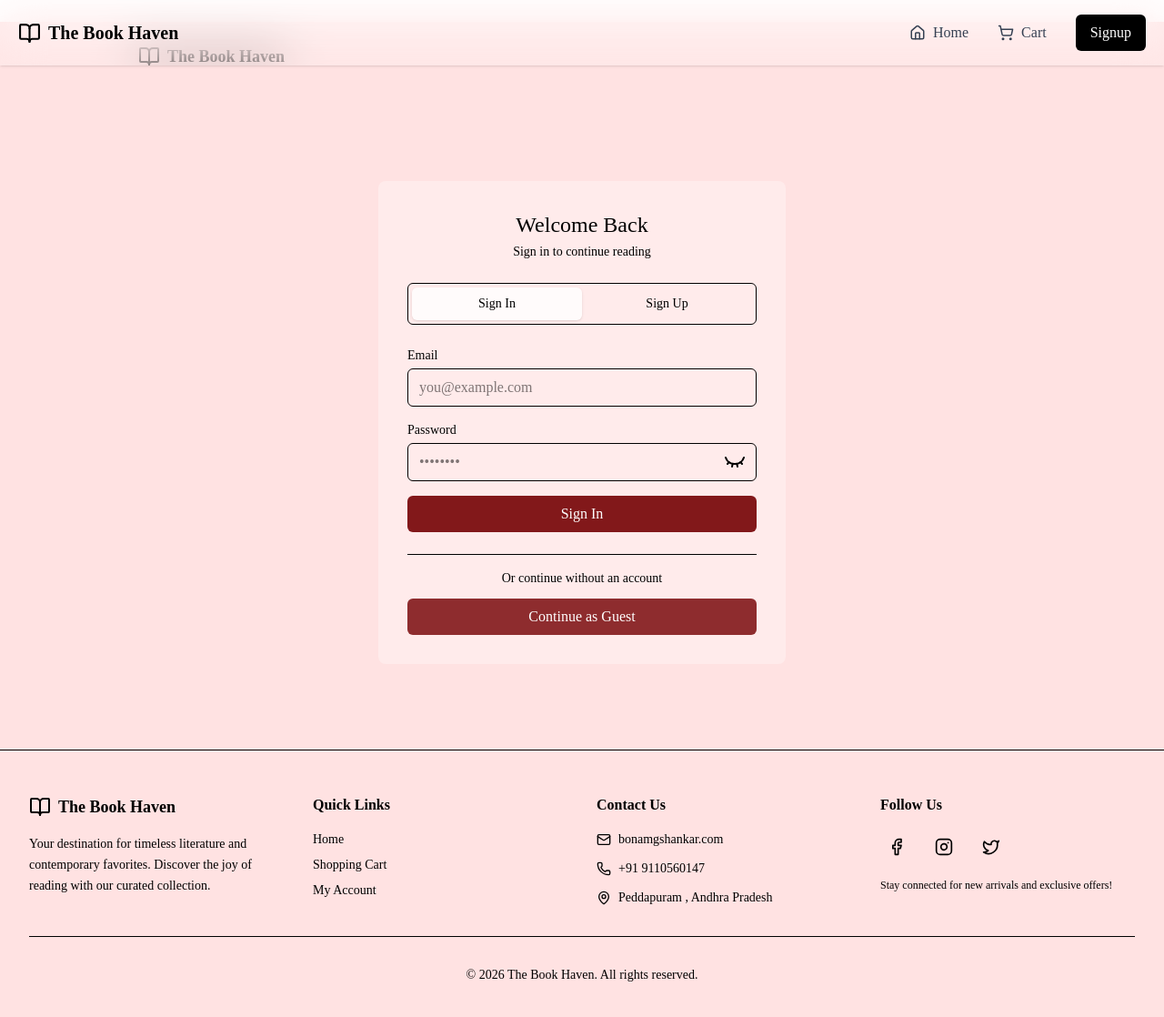
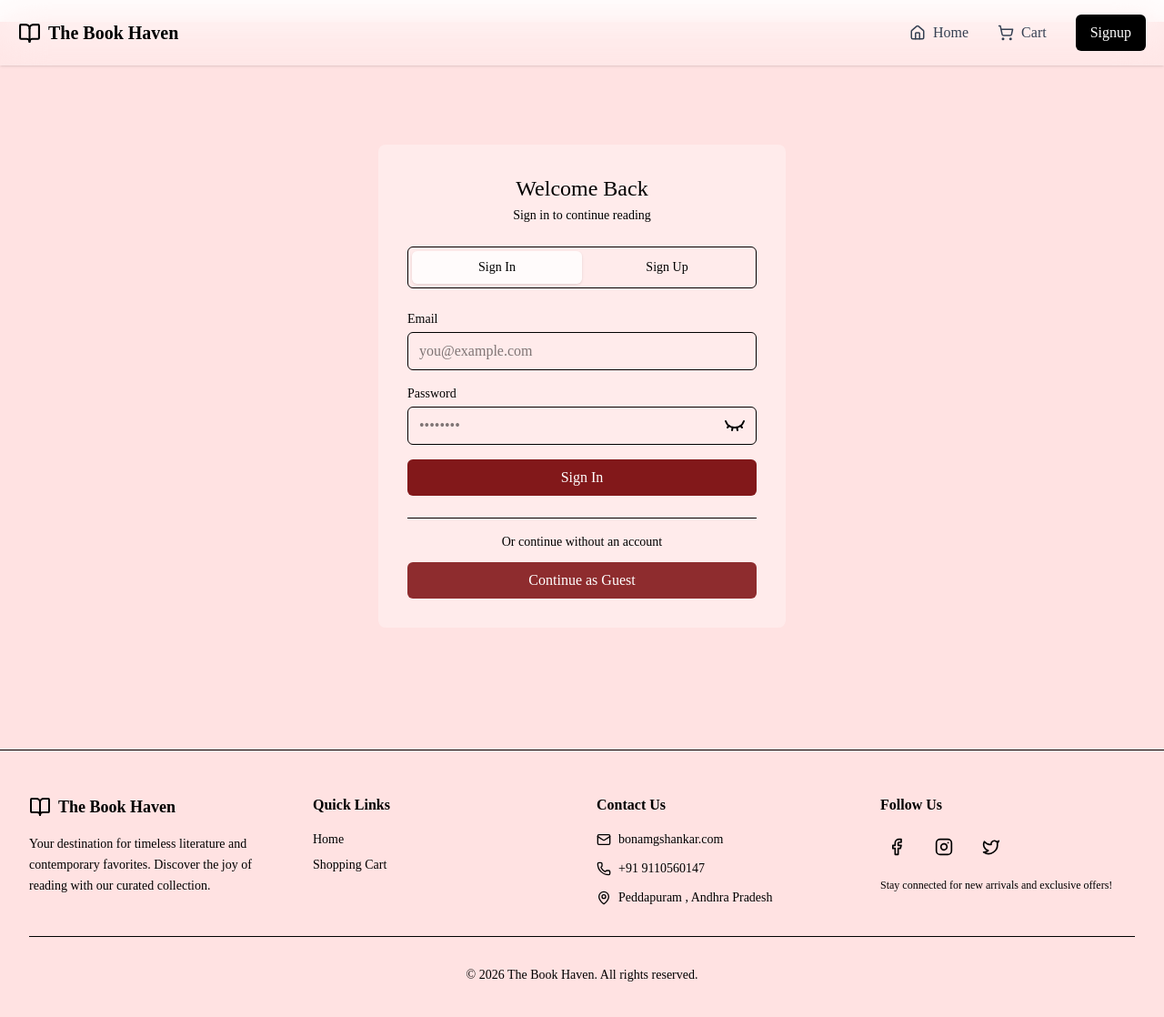
Before and after one commit to Shankars57/Book_haven, a React (Vite) app in the folder frontend/: page /auth in a window 1280 px wide. Shown: the top 1118 px of the page at 91% size. Built offline with nearby package versions, Linux system fonts and the light colour scheme.

Commit message:
Initial commit

```diff
--- a/frontend/src/components/Footer.jsx
+++ b/frontend/src/components/Footer.jsx
@@ -44,12 +44,6 @@ export function Footer() {
                 className="text-sm text-muted-foreground hover:text-foreground transition-colors"
               >
                 Shopping Cart
-              </Link>
-              <Link
-                to="/auth"
-                className="text-sm text-muted-foreground hover:text-foreground transition-colors"
-              >
-                My Account
               </Link>
             </nav>
           </div>
--- a/frontend/src/pages/Auth.jsx
+++ b/frontend/src/pages/Auth.jsx
@@ -49,17 +49,7 @@ const Auth = () => {
 
   return (
     <div className="min-h-screen flex flex-col bg-gradient-to-br from-secondary via-background to-muted">
-      <header className="p-6">
-        <Link
-          to="/"
-          className="inline-flex items-center gap-2 hover:opacity-80 transition"
-        >
-          <BookOpen className="h-6 w-6 text-primary" />
-          <span className="font-display text-lg font-semibold">
-            The Book Haven
-          </span>
-        </Link>
-      </header>
+
 
       <main className="flex-1 flex items-center justify-center px-4">
         <div className="w-full max-w-md bg-white/30 rounded-lg shadow-elevated p-8">
```
Also changed, not shown: 1 other file (tests, documents, lock files or other folders).
